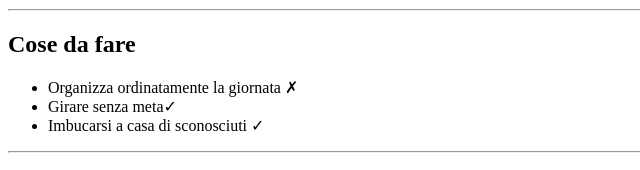
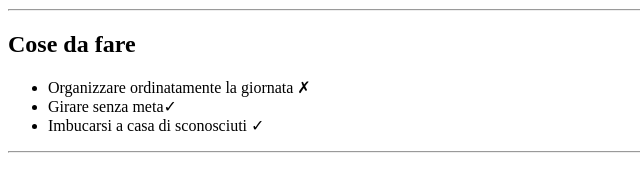
Before and after one commit to Sergiod3x/html-london-trip, a plain HTML site: page index_bonus.html in a window 1280 px wide. Shown: the part 1100-1270 px from the top of the page, 0-640 px from the left. Drawn offline with Linux system fonts and the light colour scheme.

Commit message:
error update

```diff
--- a/index_bonus.html
+++ b/index_bonus.html
@@ -20,7 +20,7 @@
 
             <h2>Cose da fare</h2>
             <ul>
-                <li>Organizza ordinatamente la giornata &#10007;</li>
+                <li>Organizzare ordinatamente la giornata &#10007;</li>
                 <li>Girare senza meta&#10003;</li>
                 <li>Imbucarsi a casa di sconosciuti &#10003;</li>
             </ul>
```
